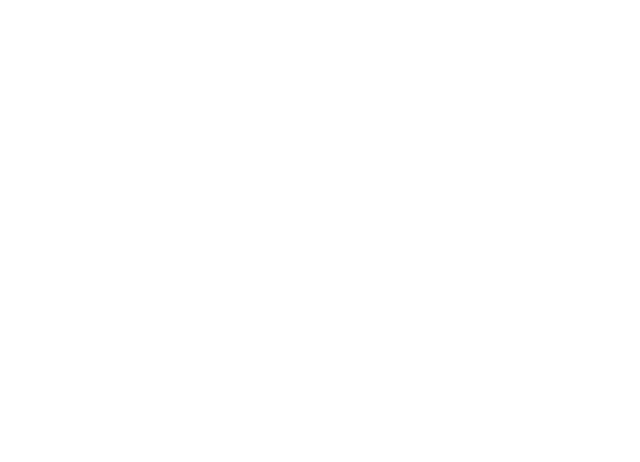
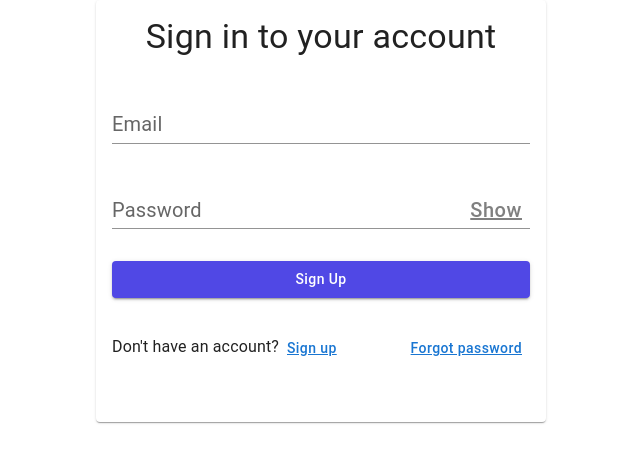
Before and after one commit to Kaiyuan1016/chuwa-fullstack-training-project, a React (Create React App) app in the folder client/: page /login in a window 1280 px wide. Before the commit this address had no page. Shown: the top 462 px of the page, without its empty margins (319-959 px from the left). Built offline with nearby package versions, Linux system fonts and the light colour scheme.

Commit message:
Update login page

```diff
--- a/client/src/App.js
+++ b/client/src/App.js
@@ -7,6 +7,7 @@ import ProductDetail from './ProductDetail';
 import { BrowserRouter, Routes, Route} from 'react-router-dom';
 import ProductsPage from './ProductsPage';
 import SignUp from './pages/Signup';
+import Login from './pages/Login';
 
 export default function App () {
   return(
@@ -16,6 +17,8 @@ export default function App () {
         <Route path='/products' element={<ProductsPage />} />
         <Route path='/products/:productId' element={<ProductDetail />} />
         <Route path='/signup' element={<SignUp />} />
+        <Route path='/login' element={<Login />} />
+
       </Routes>
     </BrowserRouter>
   );
--- /dev/null
+++ b/client/src/components/LoginForm.jsx
@@ -0,0 +1,131 @@
+/* eslint-disable react/prop-types */
+import {
+    Card,
+    TextField,
+    CardContent,
+    Button,
+    InputAdornment,
+    Typography,
+    Stack,
+       } from "@mui/material";
+import { Link } from "react-router-dom";
+import UnderlinedButton from "./ui/UnderlinedButton";
+
+const LoginForm = ({ userFormHooks }) => {
+    const {
+      handleEmailInput,
+      errors,
+      show,
+      setShow,
+      handlePasswordInput,
+      handleSignIn,
+      loading,
+    } = userFormHooks;
+
+    return (
+      <Card
+        sx={{
+          minWidth: 450,
+          marginBottom: "10%",
+        }}
+      >
+        <CardContent>
+          <Stack
+            direction="column"
+            alignItems="center"
+            spacing={{ xs: 4, sm: 4 }}
+          >
+            <Typography variant="h4">Sign in to your account</Typography>
+            <TextField
+              id="email"
+              label="Email"
+              placeholder="you@example.com"
+              variant="standard"
+              sx={{ width: "100%" }}
+              InputLabelProps={{
+                style: { fontSize: "20px" },
+              }}
+              InputProps={{
+                style: { fontSize: "20px" },
+              }}
+              onChange={handleEmailInput}
+              error={Boolean(errors.emailError)}
+              helperText={errors.emailError}
+            />
+            <TextField
+              id="password"
+              label="Password"
+              variant="standard"
+              type={show ? "" : "password"}
+              sx={{ width: "100%" }}
+              InputLabelProps={{
+                style: { fontSize: "20px" },
+              }}
+              InputProps={{
+                endAdornment: (
+                  <InputAdornment position="end">
+                    <UnderlinedButton
+                      onClick={() => setShow((prev) => !prev)}
+                      sx={{ fontSize: "20px", color: "gray" }}
+                    >
+                      {show ? "Hide" : "Show"}
+                    </UnderlinedButton>
+                  </InputAdornment>
+                ),
+                style: { fontSize: "20px" },
+              }}
+              onChange={handlePasswordInput}
+              onKeyDown={(event) => {
+                if (event.key === "Enter") {
+                  handleSignIn();
+                }
+              }}
+              error={Boolean(errors.passwordError)}
+              helperText={errors.passwordError}
+            />
+            <Button
+              variant="contained"
+              sx={{
+              width: "100%",
+              textTransform: "none",
+              backgroundColor: '#5048E5', // Set the button color
+              '&:hover': {
+                backgroundColor: '#4038d5', // Darken the button color slightly on hover for feedback
+              },
+            }}
+            onClick={handleSignIn}
+            disabled={loading}
+          >
+            {loading ? "Loading" : "Sign Up"}
+          </Button>
+            <Stack
+              direction="row"
+              justifyContent="space-between"
+              alignItems="center"
+              sx={{ width: "100%" }}
+              marginTop={2}
+            >
+              <Typography>
+                Don&apos;t have an account?
+                <Link to="/signup">
+                  <UnderlinedButton>Sign up</UnderlinedButton>
+                </Link>
+              </Typography>
+              <Link to="/update-password">
+                <Typography sx={{ display: { xs: "none", sm: "block" } }}>
+                  <UnderlinedButton>Forgot password</UnderlinedButton>
+                </Typography>
+              </Link>
+            </Stack>
+            <Link to="/update-password">
+              <Typography sx={{ display: { xs: "block", sm: "none" } }}>
+                <UnderlinedButton>Forgot password</UnderlinedButton>
+              </Typography>
+            </Link>
+          </Stack>
+        </CardContent>
+      </Card>
+    );
+  };
+
+export default LoginForm;
--- /dev/null
+++ b/client/src/pages/Login.jsx
@@ -0,0 +1,14 @@
+import { Stack } from "@mui/material";
+import LoginForm from "../components/LoginForm";
+import { useUserForm } from "../hooks/useUserForm";
+
+const Login = () => {
+  const userFormHooks = useUserForm();
+  return (
+    <Stack justifyContent="center" alignItems="center">
+      <LoginForm userFormHooks={userFormHooks}></LoginForm>
+    </Stack>
+  );
+};
+
+export default Login;
```
